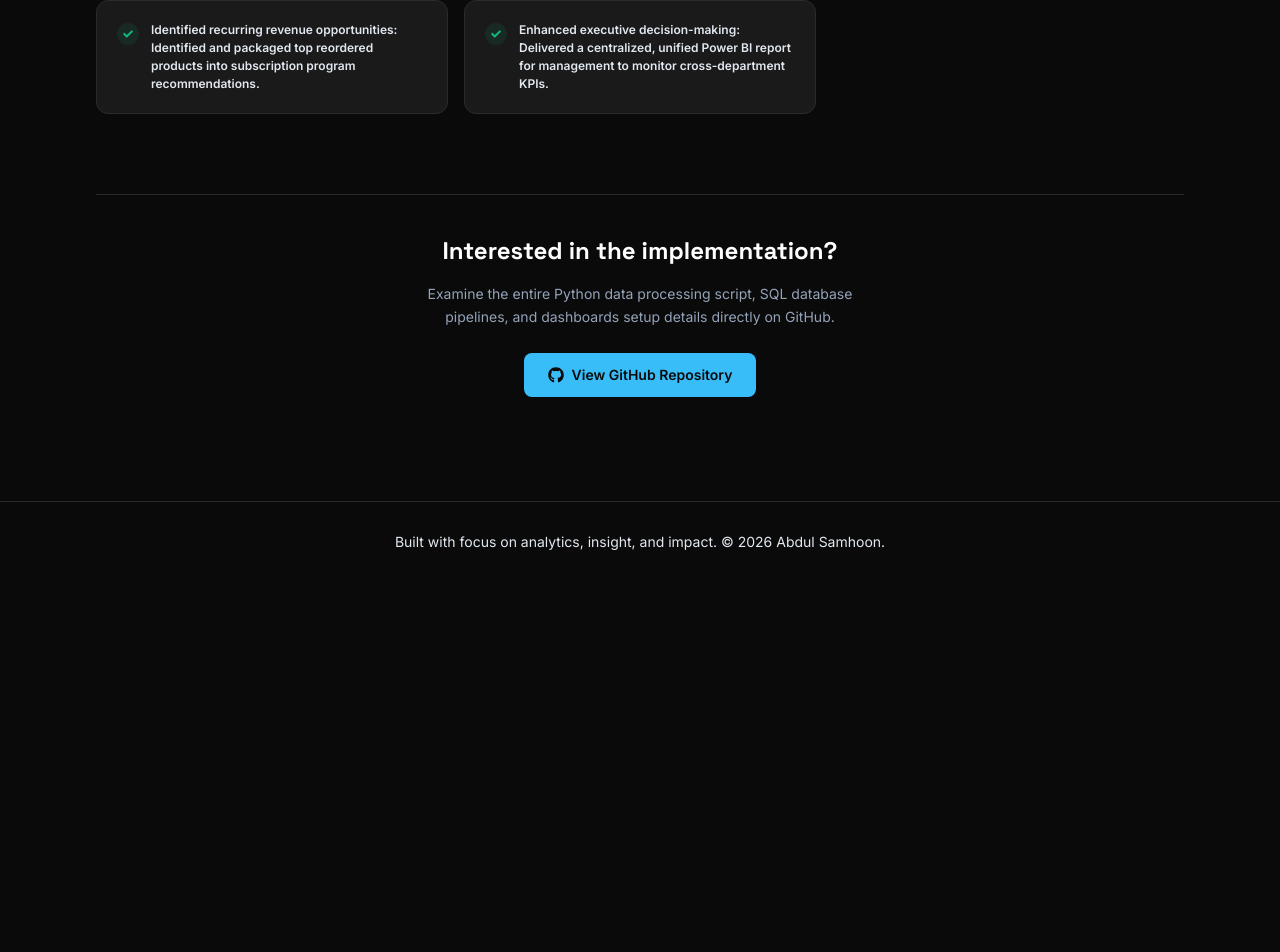
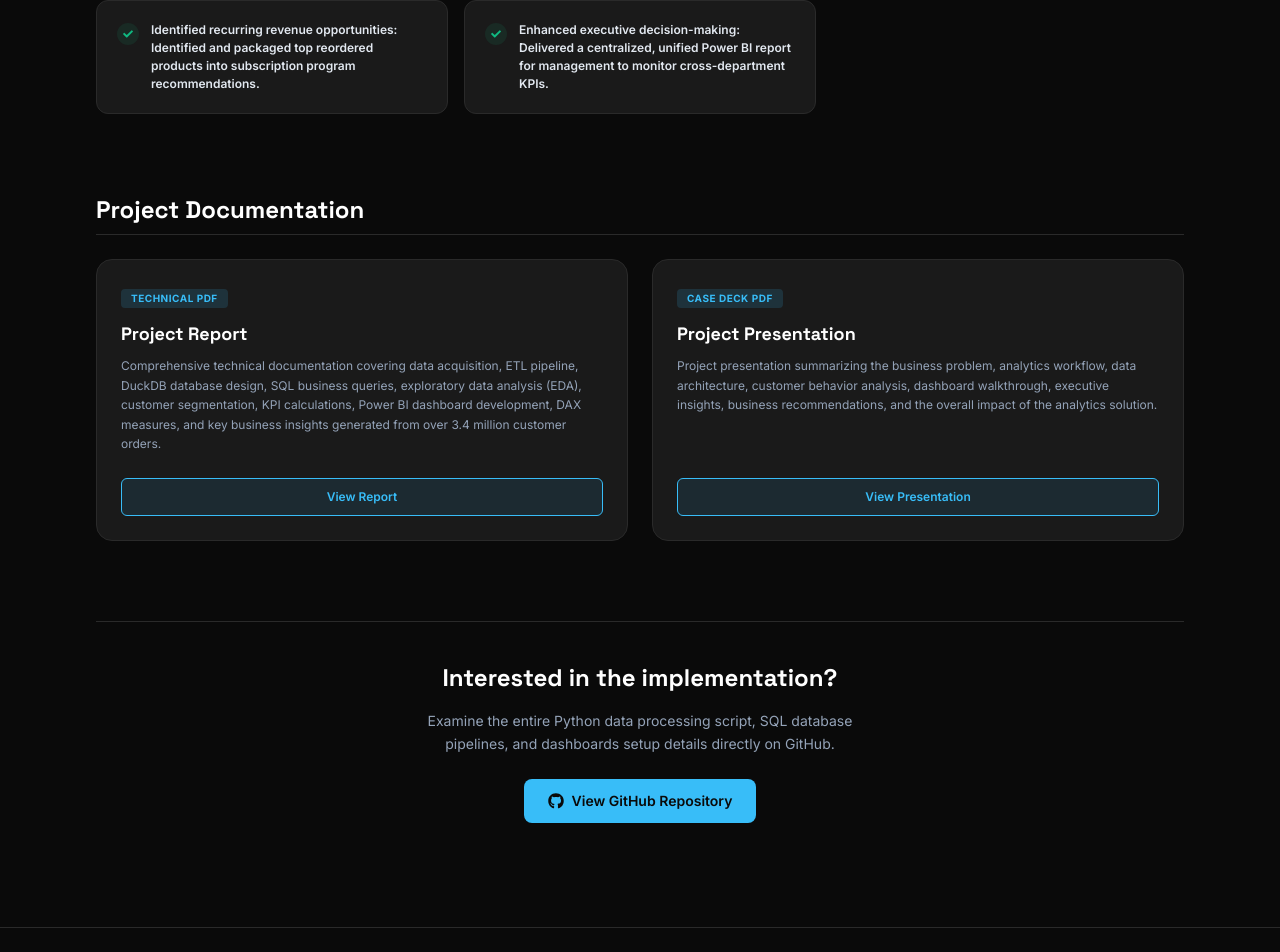
Before and after one commit to samhoon000/My-Portfolio, a React (Vite) app: page /project/instacart in a window 1280 px wide. Shown: the part 6100-7052 px from the top of the page. Before the commit the page ends 6682 px from the top, so only its background shows below. Built offline with nearby package versions, Linux system fonts and the light colour scheme.

Commit message:
feat: add Project Documentation section and routes to Instacart Customer Analytics Dashboard

```diff
--- a/src/App.jsx
+++ b/src/App.jsx
@@ -25,6 +25,8 @@ import { FoodHealthCaseStudy } from './components/food-health-case-study'
 import { FoodHealthReport } from './components/food-health-report'
 import { FoodHealthPresentation } from './components/food-health-presentation'
 import { InstacartCaseStudy } from './components/instacart-case-study'
+import { InstacartReport } from './components/instacart-report'
+import { InstacartPresentation } from './components/instacart-presentation'
 
 function App() {
   const [isLoading, setIsLoading] = useState(true)
@@ -64,6 +66,8 @@ function App() {
         <Route path="/project/food-health/report" element={<FoodHealthReport />} />
         <Route path="/project/food-health/presentation" element={<FoodHealthPresentation />} />
         <Route path="/project/instacart" element={<InstacartCaseStudy />} />
+        <Route path="/project/instacart/report" element={<InstacartReport />} />
+        <Route path="/project/instacart/presentation" element={<InstacartPresentation />} />
       </Routes>
 
       <Footer />
--- a/src/components/instacart-case-study.jsx
+++ b/src/components/instacart-case-study.jsx
@@ -688,7 +688,58 @@ export function InstacartCaseStudy() {
           </div>
         </motion.section>
 
-        {/* 12. BOTTOM CTA */}
+        {/* 12. PROJECT DOCUMENTATION */}
+        <motion.section
+          initial="hidden"
+          whileInView="visible"
+          viewport={{ once: true, margin: "-100px" }}
+          variants={fadeInUp}
+          className="mb-20"
+        >
+          <h2 className="font-display text-2xl font-bold text-white mb-6 border-b border-stroke pb-2">Project Documentation</h2>
+
+          <div className="grid gap-6 md:grid-cols-2">
+            {/* Document 1: Project Report */}
+            <div className="glass-card rounded-2xl bg-panelSoft p-6 border border-stroke flex flex-col justify-between">
+              <div>
+                <span className="inline-block rounded bg-accent/15 px-2.5 py-0.5 text-[10px] font-bold text-accent uppercase tracking-wider mb-3">
+                  Technical PDF
+                </span>
+                <h3 className="font-display text-lg font-bold text-white mb-2">Project Report</h3>
+                <p className="font-sans text-xs text-textMuted leading-relaxed mb-6">
+                  Comprehensive technical documentation covering data acquisition, ETL pipeline, DuckDB database design, SQL business queries, exploratory data analysis (EDA), customer segmentation, KPI calculations, Power BI dashboard development, DAX measures, and key business insights generated from over 3.4 million customer orders.
+                </p>
+              </div>
+              <Link
+                to="/project/instacart/report"
+                className="w-full text-center rounded-md border border-accent bg-accent/10 py-2.5 text-xs font-semibold text-accent transition hover:bg-accent hover:text-base focus-visible:outline-none focus-visible:ring-2 focus-visible:ring-accent"
+              >
+                View Report
+              </Link>
+            </div>
+
+            {/* Document 2: Presentation */}
+            <div className="glass-card rounded-2xl bg-panelSoft p-6 border border-stroke flex flex-col justify-between">
+              <div>
+                <span className="inline-block rounded bg-accent/15 px-2.5 py-0.5 text-[10px] font-bold text-accent uppercase tracking-wider mb-3">
+                  Case Deck PDF
+                </span>
+                <h3 className="font-display text-lg font-bold text-white mb-2">Project Presentation</h3>
+                <p className="font-sans text-xs text-textMuted leading-relaxed mb-6">
+                  Project presentation summarizing the business problem, analytics workflow, data architecture, customer behavior analysis, dashboard walkthrough, executive insights, business recommendations, and the overall impact of the analytics solution.
+                </p>
+              </div>
+              <Link
+                to="/project/instacart/presentation"
+                className="w-full text-center rounded-md border border-accent bg-accent/10 py-2.5 text-xs font-semibold text-accent transition hover:bg-accent hover:text-base focus-visible:outline-none focus-visible:ring-2 focus-visible:ring-accent"
+              >
+                View Presentation
+              </Link>
+            </div>
+          </div>
+        </motion.section>
+
+        {/* 13. BOTTOM CTA */}
         <motion.section
           initial="hidden"
           whileInView="visible"
--- /dev/null
+++ b/src/components/instacart-presentation.jsx
@@ -0,0 +1,32 @@
+import { Link } from 'react-router-dom'
+import { FaArrowLeft } from 'react-icons/fa'
+
+export function InstacartPresentation() {
+  return (
+    <div className="mx-auto max-w-6xl px-4 pt-24 pb-12 sm:px-6 lg:px-8 min-h-screen animate-reveal">
+      <div className="mb-6">
+        <Link
+          to="/project/instacart"
+          className="inline-flex items-center gap-2 text-sm font-medium text-accent hover:text-accentSoft transition"
+        >
+          <FaArrowLeft /> Back to Project
+        </Link>
+      </div>
+
+      <div className="mb-8">
+        <h1 className="font-display text-3xl font-bold text-textPrimary">Project Presentation</h1>
+        <p className="mt-2 text-sm text-textMuted font-sans">
+          Presentation used to explain the project, methodology, and key business outcomes.
+        </p>
+      </div>
+
+      <div className="glass-card rounded-2xl overflow-hidden border border-stroke bg-panel shadow-card h-[80vh] w-full">
+        <iframe
+          src="/instacart-presentation.pdf"
+          className="w-full h-full border-none bg-white"
+          title="Instacart Customer Analytics Dashboard - Project Presentation"
+        />
+      </div>
+    </div>
+  )
+}
--- /dev/null
+++ b/src/components/instacart-report.jsx
@@ -0,0 +1,32 @@
+import { Link } from 'react-router-dom'
+import { FaArrowLeft } from 'react-icons/fa'
+
+export function InstacartReport() {
+  return (
+    <div className="mx-auto max-w-6xl px-4 pt-24 pb-12 sm:px-6 lg:px-8 min-h-screen animate-reveal">
+      <div className="mb-6">
+        <Link
+          to="/project/instacart"
+          className="inline-flex items-center gap-2 text-sm font-medium text-accent hover:text-accentSoft transition"
+        >
+          <FaArrowLeft /> Back to Project
+        </Link>
+      </div>
+
+      <div className="mb-8">
+        <h1 className="font-display text-3xl font-bold text-textPrimary">Project Report</h1>
+        <p className="mt-2 text-sm text-textMuted font-sans">
+          Complete methodology, EDA, SQL analysis, DuckDB pipeline explanation, and business findings.
+        </p>
+      </div>
+
+      <div className="glass-card rounded-2xl overflow-hidden border border-stroke bg-panel shadow-card h-[80vh] w-full">
+        <iframe
+          src="/instacart-report.pdf"
+          className="w-full h-full border-none bg-white"
+          title="Instacart Customer Analytics Dashboard - Project Report"
+        />
+      </div>
+    </div>
+  )
+}
```
